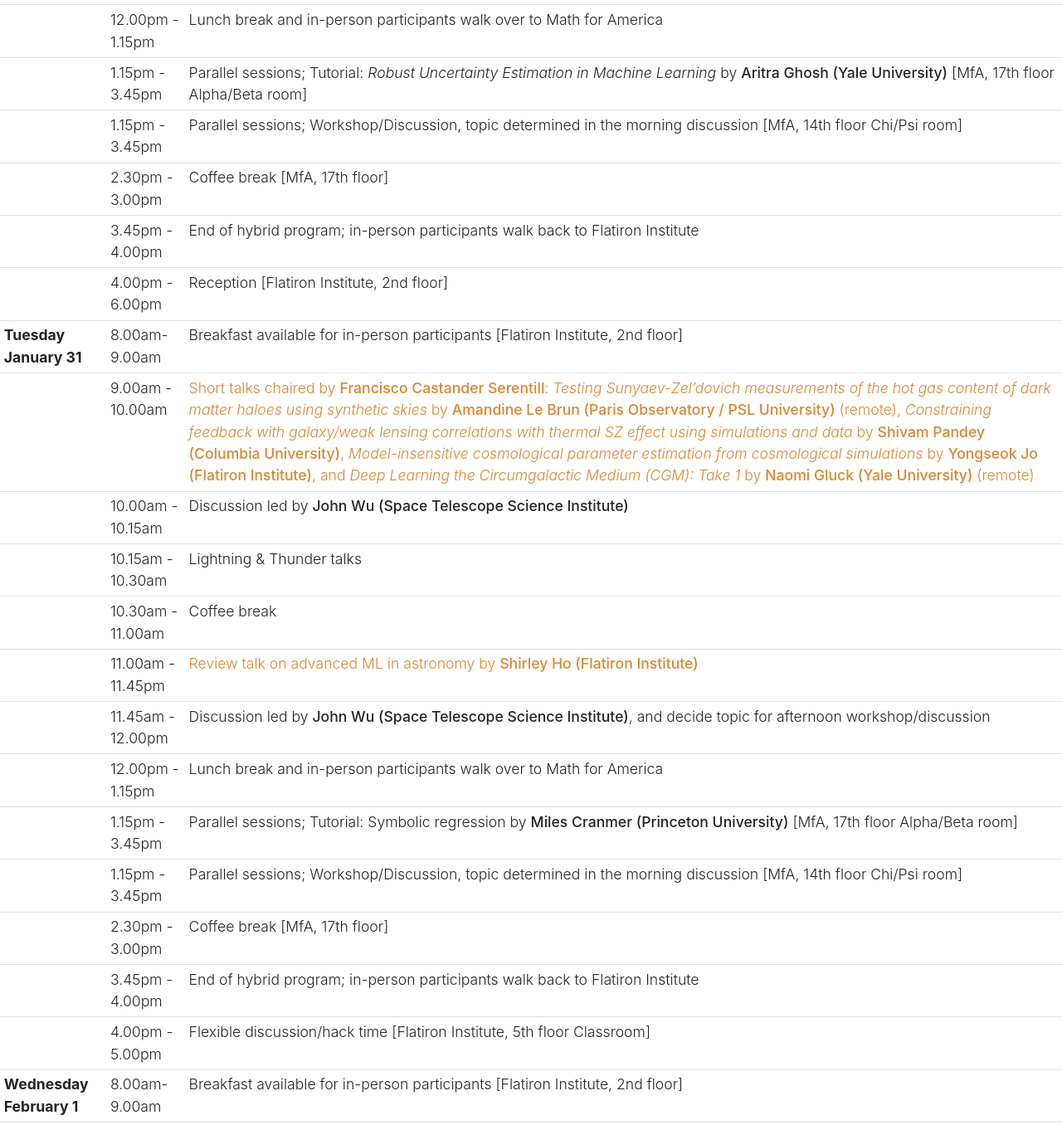
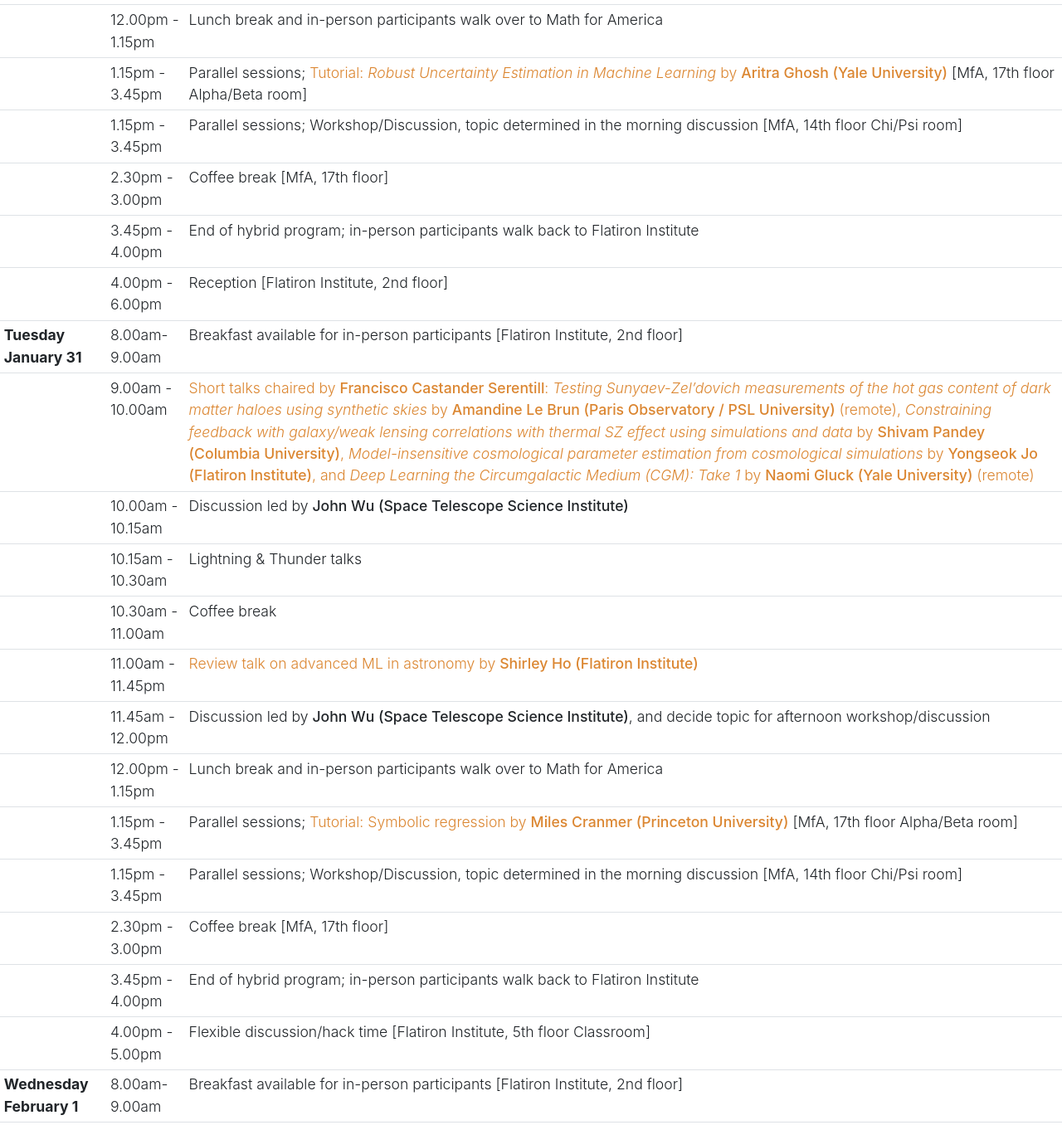
Before and after one commit to DataDrivenGalaxyEvolution/datadrivengalaxyevolution.github.io, a plain HTML site: page index.html in a window 1280 px wide. Shown: the part 9612-10968 px from the top of the page at 83% size. Drawn offline with Linux system fonts and the light colour scheme; animation ran at ten frames a second.

Commit message:
schedule updates

```diff
--- a/index.html
+++ b/index.html
@@ -524,7 +524,7 @@
                             <tr>
                               <th scope="row"></th>
                               <td>1.15pm - 3.45pm</td>
-                              <td>Parallel sessions; Tutorial: <i>Robust Uncertainty Estimation in Machine Learning</i> by <b>Aritra Ghosh (Yale University)</b> [MfA, 17th floor Alpha/Beta room]</td>
+                              <td>Parallel sessions; <a href="https://www.dropbox.com/scl/fo/tgpwe1ljr4i9go4ajnsq6/h?dl=0&rlkey=mwl1zi14okj5k1pnbflcgnz3l" target="_blank">Tutorial: <i>Robust Uncertainty Estimation in Machine Learning</i> by <b>Aritra Ghosh (Yale University)</b></a> [MfA, 17th floor Alpha/Beta room]</td>
                             </tr>
                             <tr>
                               <th scope="row"></th>
@@ -589,7 +589,7 @@
                             <tr>
                               <th scope="row"></th>
                               <td>1.15pm - 3.45pm</td>
-                              <td>Parallel sessions; Tutorial: Symbolic regression by <b>Miles Cranmer (Princeton University)</b> [MfA, 17th floor Alpha/Beta room]</td>
+                              <td>Parallel sessions; <a href="https://www.dropbox.com/scl/fo/tgpwe1ljr4i9go4ajnsq6/h?dl=0&rlkey=mwl1zi14okj5k1pnbflcgnz3l" target="_blank">Tutorial: Symbolic regression by <b>Miles Cranmer (Princeton University)</b></a> [MfA, 17th floor Alpha/Beta room]</td>
                             </tr>
                             <tr>
                               <th scope="row"></th>
@@ -649,7 +649,7 @@
                             <tr>
                               <th scope="row"></th>
                               <td>1.15pm - 3.45pm</td>
-                              <td>Parallel sessions; Tutorial: Simulation-based inference by <b>ChangHoon Hahn (Princeton University)</b> [MfA, 17th floor Alpha/Beta room]</td>
+                              <td>Parallel sessions; <a href="https://www.dropbox.com/scl/fo/tgpwe1ljr4i9go4ajnsq6/h?dl=0&rlkey=mwl1zi14okj5k1pnbflcgnz3l" target="_blank">Tutorial: Simulation-based inference by <b>ChangHoon Hahn (Princeton University)</b></a> [MfA, 17th floor Alpha/Beta room]</td>
                             </tr>
                             <tr>
                               <th scope="row"></th>
@@ -699,7 +699,7 @@
                             <tr>
                               <th scope="row"></th>
                               <td>11.00am - 12.00pm</td>
-                              <td><a href="https://www.youtube.com/watch?v=TCxp1xw5evk&list=PLWAzLum_3a180ECznso6HvwstZthGSoEZ&index=4" target="_blank">Short talks chaired by <b>Sarah Wellons</b>: <i>Obscured Growth in the age of Roman and Massively Multiplexed Spectroscopic Facilities</i> by <b>Andreea Petric (Space Telescope Science Institute)</b>, <i>The Euclid Flagship Mock Galaxy Catalogue</i> by <b>Francisco Javier Castander Serentill (Instituto de Ciencias del Espacio)</b> and <i>Demo on scientific computing in cloud-based environments</i> by <b>Toby Brown (National Research Council of Canada)</b> (remote)<a/></td>
+                              <td><a href="https://www.youtube.com/watch?v=TCxp1xw5evk&list=PLWAzLum_3a180ECznso6HvwstZthGSoEZ&index=4" target="_blank">Short talks chaired by <b>Sarah Wellons</b>: <i>Obscured Growth in the age of Roman and Massively Multiplexed Spectroscopic Facilities</i> by <b>Andreea Petric (Space Telescope Science Institute)</b>, <i>The Euclid Flagship Mock Galaxy Catalogue</i> by <b>Francisco Javier Castander Serentill (Instituto de Ciencias del Espacio)</b> and <i>Demo on scientific computing in cloud-based environments</i> by <b>Toby Brown (National Research Council of Canada)</b> (remote)</a></td>
                             </tr>
                             <tr>
                               <th scope="row"></th>
@@ -709,7 +709,7 @@
                             <tr>
                               <th scope="row"></th>
                               <td>1.15pm - 3.45pm</td>
-                              <td>Parallel sessions; Tutorial on SED-modeling by <b>Kartheik Iyer (Columbia University)</b> [MfA, 17th floor Alpha/Beta room]</td>
+                              <td>Parallel sessions; <a href="https://www.dropbox.com/scl/fo/tgpwe1ljr4i9go4ajnsq6/h?dl=0&rlkey=mwl1zi14okj5k1pnbflcgnz3l" target="_blank">Tutorial on SED-modeling by <b>Kartheik Iyer (Columbia University)</b></a> [MfA, 17th floor Alpha/Beta room]</td>
                             </tr>
                             <tr>
                               <th scope="row"></th>
@@ -779,7 +779,7 @@
                             <tr>
                               <th scope="row"></th>
                               <td>1.15pm - 3.45pm</td>
-                              <td>Parallel sessions; Tutorial: Graph Neural Networks and merger trees by <b>Christian Kragh Jespersen (Princeton University)</b> [MfA, 17th floor Alpha/Beta room]</td>
+                              <td>Parallel sessions; <a href="https://www.dropbox.com/scl/fo/tgpwe1ljr4i9go4ajnsq6/h?dl=0&rlkey=mwl1zi14okj5k1pnbflcgnz3l" target="_blank">Tutorial: Graph Neural Networks and merger trees by <b>Christian Kragh Jespersen (Princeton University)</b></a> [MfA, 17th floor Alpha/Beta room]</td>
                             </tr>
                             <tr>
                               <th scope="row"></th>
```
